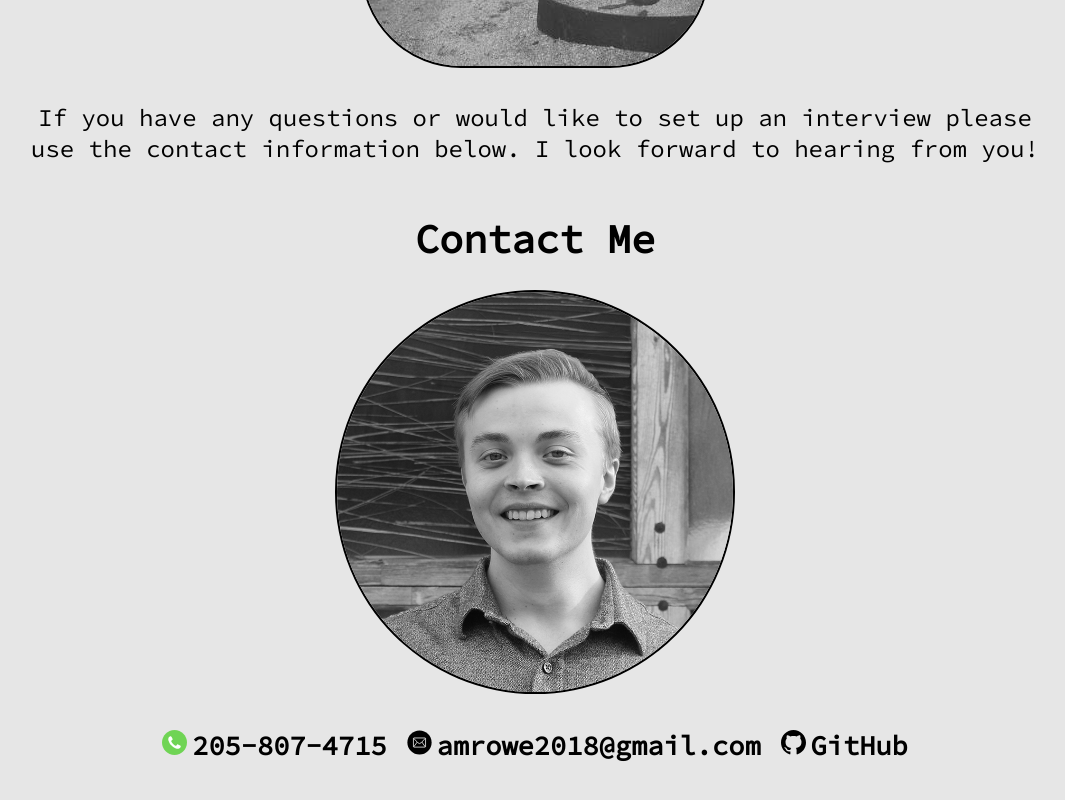
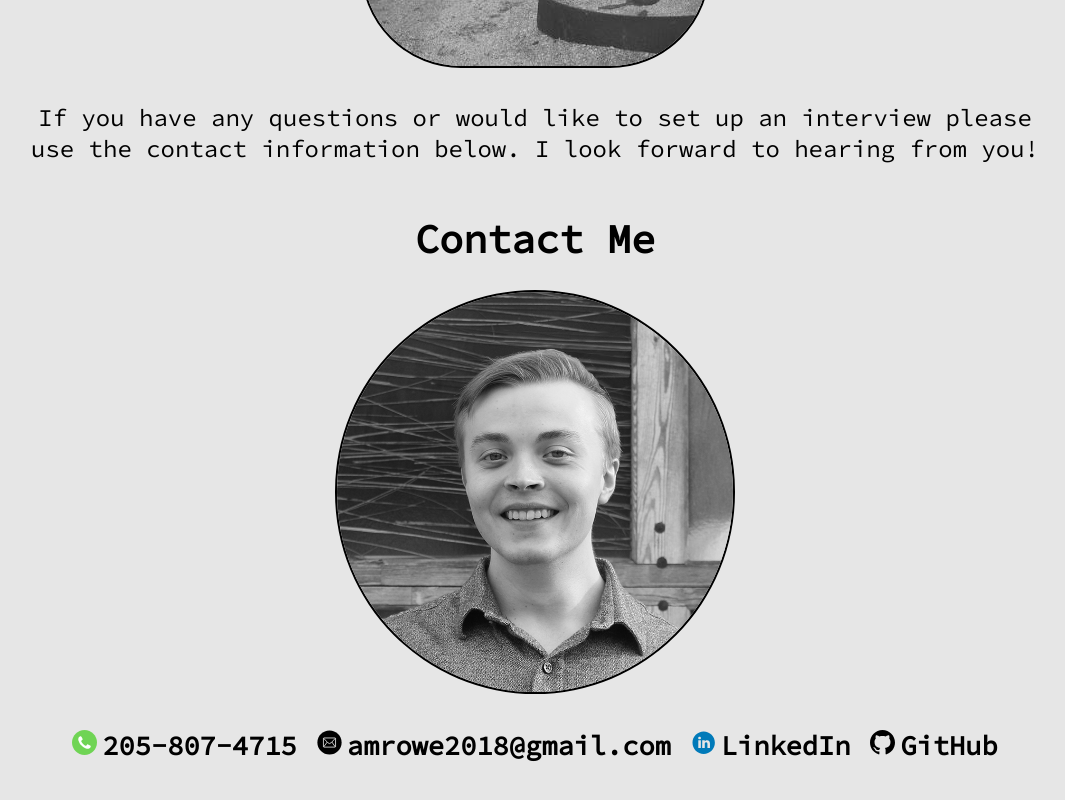
Before and after one commit to Austin-Rowe/portfolio-page, a React (Create React App) app: page / in a window 1280 px wide. Shown: the part 5881-6681 px from the top of the page, without its empty margins (105-1170 px from the left). Built offline with nearby package versions, Linux system fonts and the light colour scheme.

Commit message:
Added google analytics and cleaned up a list item key error in the Project component.

```diff
--- a/package.json
+++ b/package.json
@@ -5,6 +5,7 @@
   "dependencies": {
     "react": "^16.7.0",
     "react-dom": "^16.7.0",
+    "react-ga": "^2.7.0",
     "react-image-gallery": "^0.8.12",
     "react-scripts": "2.1.3"
   },
--- a/src/App.js
+++ b/src/App.js
@@ -1,4 +1,5 @@
 import React, { Component } from 'react';
+import ReactGA from 'react-ga';
 
 import './App.css';
 import Nav from './components/Nav/Nav';
@@ -26,11 +27,11 @@ class App extends Component {
       this.setState({loading: true});
       setTimeout(()=>{
         this.setState({loading: false})
-      }, 5000);
+      }, 3000);
     } else {
       setTimeout(()=>{
         this.setState({loading: false})
-      }, 5000);
+      }, 3000);
     }
     switch(this.state.colorSwitchCount){
       case 1: this.setState({loadingComment: "LET'S GET CREATIVE!"}); break;
@@ -48,6 +49,8 @@ class App extends Component {
 
   componentDidMount(){
     this.triggerLoadScreen();
+    ReactGA.initialize('UA-149461255-1');
+    ReactGA.pageview('/homepage');
   }
 
   colorToggle(){
--- a/src/components/Contact/Contact.js
+++ b/src/components/Contact/Contact.js
@@ -1,10 +1,46 @@
 import React, { Component } from 'react';
+import ReactGA from 'react-ga';
 
 import './Contact.css';
 
 
 class Contact extends Component {
-    state = {  }
+    constructor(props){
+        super(props);
+
+        this.googleAnalytics = this.googleAnalytics.bind(this);
+    }
+
+    googleAnalytics(e){
+        switch(true){
+            case e.target.parentNode.href.includes('tel'):
+                ReactGA.event({
+                    category: "User-Action",
+                    action: "User clicked phone number"
+                });
+                break;
+            case e.target.parentNode.href.includes('mailto'):
+                ReactGA.event({
+                    category: "User-Action",
+                    action: "User clicked email"
+                });
+                break;
+            case e.target.parentNode.href.includes('linkedin'):
+                ReactGA.event({
+                    category: "User-Action",
+                    action: "User clicked linkedin"
+                });
+                break;
+            case e.target.parentNode.href.includes('github'):
+                ReactGA.event({
+                    category: "User-Action",
+                    action: "User clicked github"
+                });
+                break;
+            default: console.log("Something unexpected occurred in the googleAnalytics switch statement in the contact component.");
+        }
+    }
+
     render() {
         return (
             <div id="contact-container">
@@ -12,19 +48,25 @@ class Contact extends Component {
                 <img id={this.props.color? "color-contact-pic": "contact-pic"} src={this.props.color? "/myImages/HeadShotColor.jpg" : "/myImages/HeadShotGreyScale1.jpg"} alt=""/>
                 <div>
                     <div className="contact-link-container">
-                        <a className="contact-link" href="tel:+1-205-807-4715">
+                        <a className="contact-link" href="tel:+1-205-807-4715" onClick={this.googleAnalytics} >
                             <img className="contact-icon" src="/phoneIcon.svg" alt="call"/>
                             <h2 className="contact-text" >205-807-4715</h2>
                         </a>
                     </div>
                     <div className="contact-link-container">
-                        <a className="contact-link" href="mailto:amrowe2018@gmail.com">
+                        <a className="contact-link" href="mailto:amrowe2018@gmail.com" onClick={this.googleAnalytics} >
                             <img className="contact-icon" src="/emailIcon.svg" alt="email"/>
                             <h2 className="contact-text" >amrowe2018@gmail.com</h2>
                         </a>
                     </div>
                     <div className="contact-link-container">
-                        <a className="contact-link" href="http://github.com/Austin-Rowe" target="_blank" rel="noopener noreferrer">
+                        <a className="contact-link" href="https://www.linkedin.com/in/austin-rowe-09552617a?lipi=urn%3Ali%3Apage%3Ad_flagship3_profile_view_base_contact_details%3BXsLBHvFmQNS0gXUsPFaD9w%3D%3D" target="_blank" rel="noopener noreferrer"  onClick={this.googleAnalytics} >
+                            <img className="contact-icon" src="/linkedinIcon.svg" alt="linkedIn"/>
+                            <h2 className="contact-text" >LinkedIn</h2>
+                        </a>
+                    </div>
+                    <div className="contact-link-container">
+                        <a className="contact-link" href="http://github.com/Austin-Rowe" target="_blank" rel="noopener noreferrer"  onClick={this.googleAnalytics} >
                             <img className="contact-icon" src="/githubIcon.svg" alt="github"/>
                             <h2 className="contact-text" >GitHub</h2>
                         </a>
--- a/src/components/Nav/Nav.js
+++ b/src/components/Nav/Nav.js
@@ -1,4 +1,5 @@
 import React, {Component} from 'react';
+import ReactGA from 'react-ga';
 
 import './Nav.css';
 
@@ -13,8 +14,14 @@ class Nav extends Component {
     this.hideMenu = this.hideMenu.bind(this);
   }
 
-  menuToggle(){
+  menuToggle(e){
     this.setState(state => ({menuVisible: !state.menuVisible, menuToggled: true}));
+    if(e.target.parentNode.href && e.target.parentNode.href.includes('Austin-Rowe.pdf')){
+      ReactGA.event({
+        category: 'User-Action',
+        action: 'User clicked to view resume'
+      })
+    }
   }
 
   hideMenu(){
--- a/src/components/Projects/Projects.js
+++ b/src/components/Projects/Projects.js
@@ -5,7 +5,7 @@ import "react-image-gallery/styles/css/image-gallery.css";
 import './Projects.css';
 
 const Project = (props) => {
-    const usedTechItems = props.resources.usedTech.map(item => <li>{item}</li>);
+    const usedTechItems = props.resources.usedTech.map(item => <li key={item}>{item}</li>);
     return (
         <div className="project-container">
             <h2 className="project-title" >{props.title}</h2>
```
Also changed, not shown: public/linkedinIcon.svg (added).
